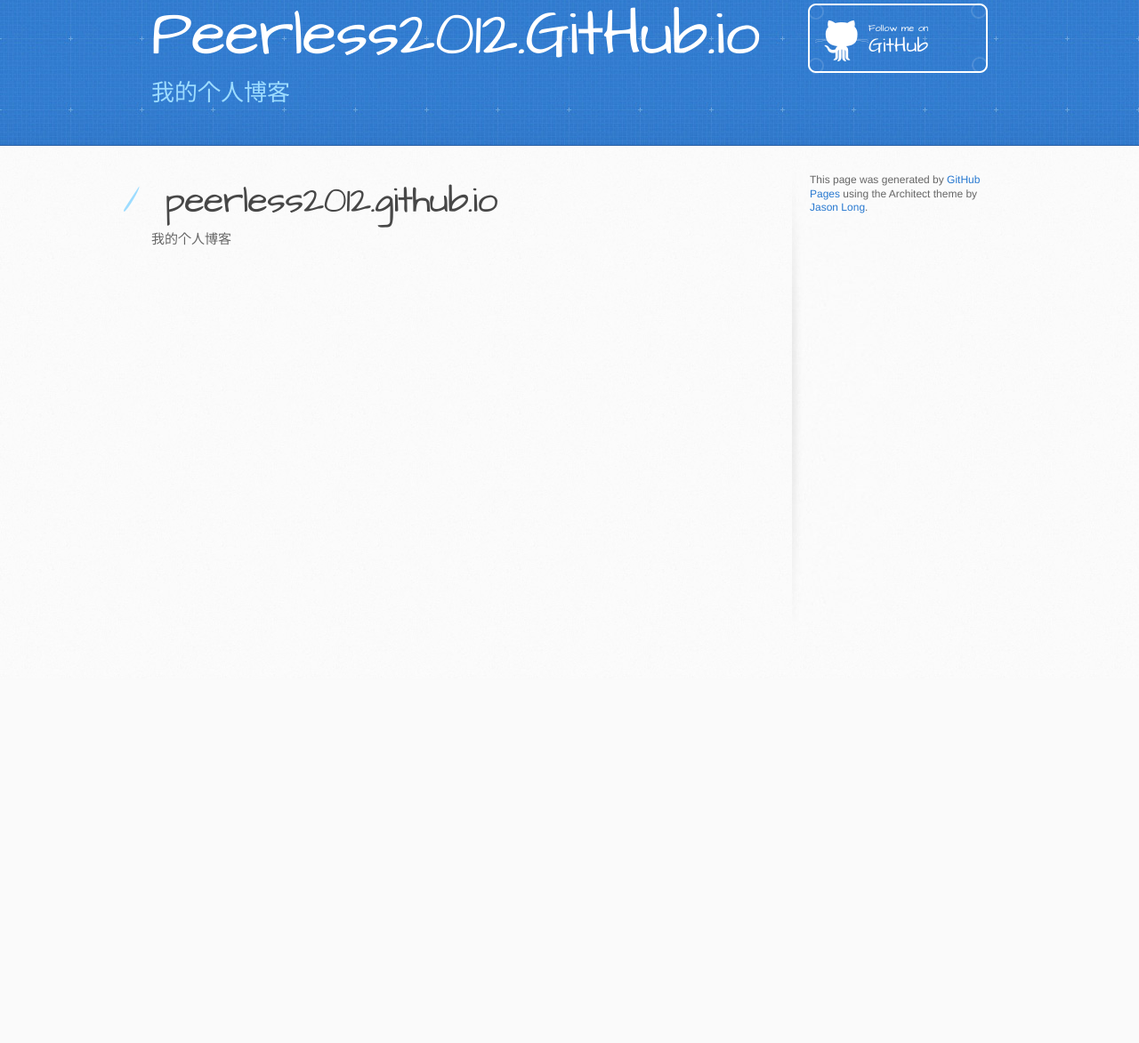
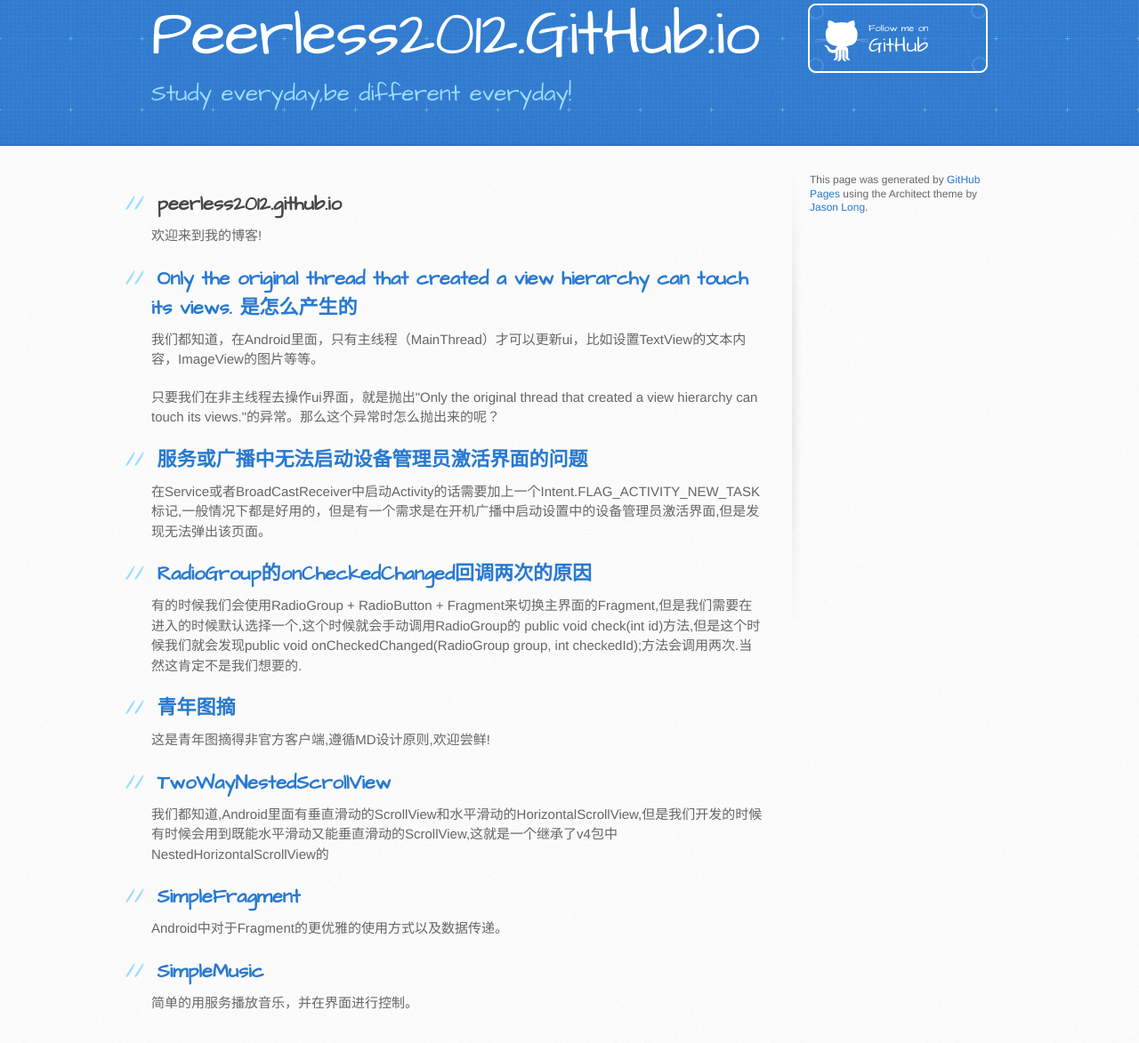
Before and after one commit to peerless2012/peerless2012.github.io, a plain HTML site: page index.html in a window 1280 px wide. Shown: the part 37-1210 px from the top of the page at 89% size. Before the commit the page ends 800 px from the top, so only its background shows below. Drawn offline with Linux system fonts and the light colour scheme.

Commit message:
更新列表，还是回到最初的模板吧

```diff
--- a/index.html
+++ b/index.html
@@ -20,7 +20,7 @@
     <header>
       <div class="inner">
         <h1>Peerless2012.GitHub.io</h1>
-        <h2>我的个人博客</h2>
+        <h2>Study everyday,be different everyday!</h2>
         <a href="https://github.com/peerless2012" class="button"><small>Follow me on</small> GitHub</a>
       </div>
     </header>
@@ -28,10 +28,44 @@
     <div id="content-wrapper">
       <div class="inner clearfix">
         <section id="main-content">
-          <h1>
-<a id="peerless2012githubio" class="anchor" href="#peerless2012githubio" aria-hidden="true"><span aria-hidden="true" class="octicon octicon-link"></span></a>peerless2012.github.io</h1>
+          <h2>
+            <a id="peerless2012githubio" class="anchor" href="#peerless2012githubio" aria-hidden="true"><span aria-hidden="true"></span></a>peerless2012.github.io</h2>
+            <p>欢迎来到我的博客!</p>
+		<h2>
+            <a id="ServiceStartActivity" class="anchor" href="https://github.com/peerless2012/AndroidBasis/blob/master/problem/Only%20the%20original%20thread%20that%20created%20a%20view%20hierarchy%20can%20touch%20its%20views.%20%E6%98%AF%E6%80%8E%E4%B9%88%E4%BA%A7%E7%94%9F%E7%9A%84.md" aria-hidden="true"><span aria-hidden="true" class="octicon octicon-link"></span>Only the original thread that created a view hierarchy can touch its views. 是怎么产生的</a></h2>
 
-<p>我的个人博客</p>
+            <p>我们都知道，在Android里面，只有主线程（MainThread）才可以更新ui，比如设置TextView的文本内容，ImageView的图片等等。</p>
+
+			<p>只要我们在非主线程去操作ui界面，就是抛出"Only the original thread that created a view hierarchy can touch its views."的异常。那么这个异常时怎么抛出来的呢？</p>
+
+		<h2>
+            <a id="ServiceStartActivity" class="anchor" href="https://github.com/peerless2012/AndroidBasis/blob/master/problem/%E6%9C%8D%E5%8A%A1%E6%88%96%E5%B9%BF%E6%92%AD%E4%B8%AD%E6%97%A0%E6%B3%95%E5%90%AF%E5%8A%A8%E8%AE%BE%E5%A4%87%E7%AE%A1%E7%90%86%E5%91%98%E6%BF%80%E6%B4%BB%E7%95%8C%E9%9D%A2%E7%9A%84%E9%97%AE%E9%A2%98.md" aria-hidden="true"><span aria-hidden="true" class="octicon octicon-link"></span>服务或广播中无法启动设备管理员激活界面的问题</a></h2>
+
+            <p>在Service或者BroadCastReceiver中启动Activity的话需要加上一个Intent.FLAG_ACTIVITY_NEW_TASK标记,一般情况下都是好用的，但是有一个需求是在开机广播中启动设置中的设备管理员激活界面,但是发现无法弹出该页面。</p>
+
+		<h2>
+            <a id="RadioGroup" class="anchor" href="https://github.com/peerless2012/AndroidBasis/blob/master/UI/RadioGroup%E7%9A%84onCheckedChanged%E5%9B%9E%E8%B0%83%E4%B8%A4%E6%AC%A1%E7%9A%84%E5%8E%9F%E5%9B%A0.md" aria-hidden="true"><span aria-hidden="true" class="octicon octicon-link"></span>RadioGroup的onCheckedChanged回调两次的原因</a></h2>
+
+            <p>有的时候我们会使用RadioGroup + RadioButton + Fragment来切换主界面的Fragment,但是我们需要在进入的时候默认选择一个,这个时候就会手动调用RadioGroup的 public void check(int id)方法,但是这个时候我们就会发现public void onCheckedChanged(RadioGroup group, int checkedId);方法会调用两次.当然这肯定不是我们想要的.</p>
+        <h2>
+            <a id="qingniantuzhai" class="anchor" href="http://peerless2012.github.io/QingNianTuZhai" aria-hidden="true"><span aria-hidden="true" class="octicon octicon-link"></span>青年图摘</a></h2>
+
+            <p>这是青年图摘得非官方客户端,遵循MD设计原则,欢迎尝鲜!</p>
+
+        <h2>
+            <a id="TwoWayNestedScrollView" class="anchor" href="http://peerless2012.github.io/TwoWayNestedScrollView" aria-hidden="true"><span aria-hidden="true" class="octicon octicon-link"></span>TwoWayNestedScrollView</a></h2>
+
+            <p>我们都知道,Android里面有垂直滑动的ScrollView和水平滑动的HorizontalScrollView,但是我们开发的时候有时候会用到既能水平滑动又能垂直滑动的ScrollView,这就是一个继承了v4包中NestedHorizontalScrollView的</p>
+
+        <h2>
+          <a id="SimpleFragment" class="anchor" href="http://peerless2012.github.io/SimpleFragment" aria-hidden="true"><span aria-hidden="true" class="octicon octicon-link"></span>SimpleFragment</a></h2>
+
+          <p>Android中对于Fragment的更优雅的使用方式以及数据传递。</p>
+
+        <h2>
+          <a id="SimpleMusic" class="anchor" href="http://peerless2012.github.io/SimpleMusic" aria-hidden="true"><span aria-hidden="true" class="octicon octicon-link">SimpleMusic</span></a></h2>
+
+          <p>简单的用服务播放音乐，并在界面进行控制。</p>
         </section>
 
         <aside id="sidebar">
```
